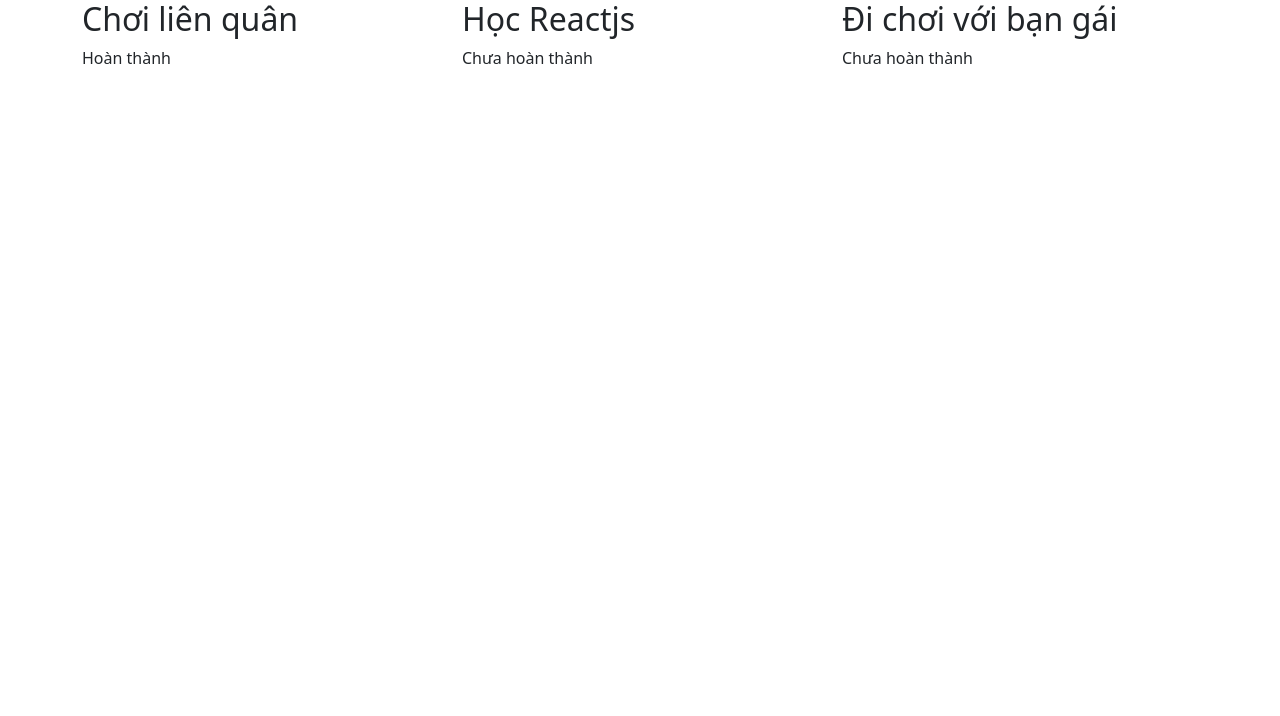
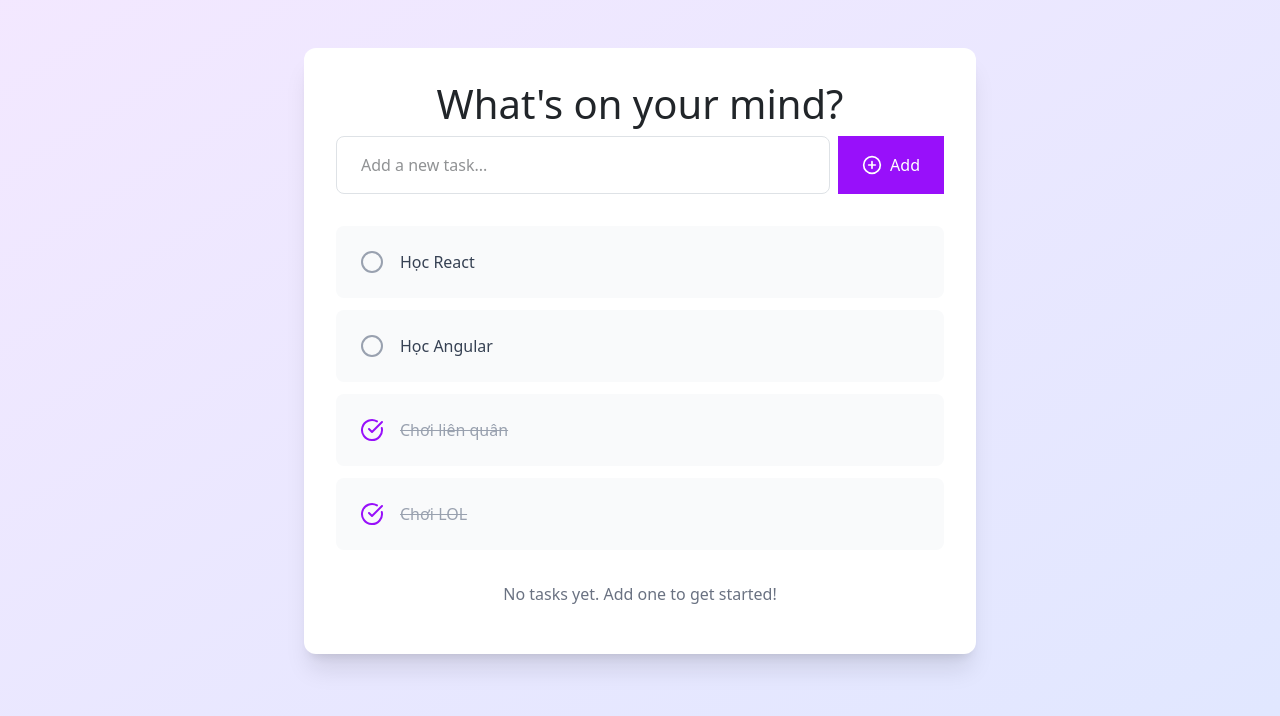
Before and after one commit to datlt2306/FPL-WEB501, a React (Vite) app in the folder reactjs/: page / in a window 1280 px wide. Shown: the top 716 px of the page. Built offline with nearby package versions, Linux system fonts and the light colour scheme.

Commit message:
refactor: move todos state management to TodoList component for better separation of concerns

```diff
--- a/reactjs/src/App.jsx
+++ b/reactjs/src/App.jsx
@@ -17,25 +17,11 @@
 // }
 
 // export default App;
-
-import { useState } from "react";
-
+import TodoList from "./components/Todo";
 function App() {
-    const [todos, setTodos] = useState([
-        { title: "Chơi liên quân", completed: true }, // todo
-        { title: "Học Reactjs", completed: false }, // todo
-        { title: "Đi chơi với bạn gái", completed: false }, // todo
-    ]);
     return (
-        <div className="container">
-            <div className="row">
-                {todos.map((todo) => (
-                    <div className="col" key={todo.title}>
-                        <h2>{todo.title}</h2>
-                        <p>{todo.completed ? "Hoàn thành" : "Chưa hoàn thành"}</p>
-                    </div>
-                ))}
-            </div>
+        <div>
+            <TodoList />
         </div>
     );
 }
--- a/reactjs/src/components/Todo.jsx
+++ b/reactjs/src/components/Todo.jsx
@@ -1,5 +1,12 @@
 import { PlusCircle, Trash2, CheckCircle, Circle } from "lucide-react";
+import { useState } from "react";
 function TodoList() {
+    const [todos, setTodos] = useState([
+        { id: 1, title: "Học React", completed: false }, // todo
+        { id: 2, title: "Học Angular", completed: false }, // todo
+        { id: 3, title: "Chơi liên quân", completed: true }, // todo
+        { id: 4, title: "Chơi LOL", completed: true }, // todo
+    ]);
     return (
         <div className="min-h-screen bg-gradient-to-br from-purple-100 to-indigo-100 py-12 px-4">
             <div className="max-w-2xl mx-auto">
@@ -26,27 +33,35 @@ function TodoList() {
                     </form>
 
                     <div className="space-y-3">
-                        <div className="flex items-center gap-3 p-4 bg-gray-50 rounded-lg group hover:bg-gray-100 transition-colors">
+                        {todos.map((todo) => (
+                            <div
+                                key={todo.id}
+                                className="flex items-center gap-3 p-4 bg-gray-50 rounded-lg group hover:bg-gray-100 transition-colors"
+                            >
+                                {todo.completed ? (
+                                    <button className="text-gray-400 hover:text-purple-600 transition-colors">
+                                        <CheckCircle className="text-purple-600" size={24} />
+                                    </button>
+                                ) : (
                                     <button className="text-gray-400 hover:text-purple-600 transition-colors">
                                         <Circle size={24} />
                                     </button>
-                            <span className="flex-1 text-lg text-gray-700">Inactive Task</span>
-                            <button className="text-gray-400 hover:text-red-600 opacity-0 group-hover:opacity-100! transition-all">
-                                <Trash2 size={20} />
-                            </button>
-                        </div>
+                                )}
 
-                        <div className="flex items-center gap-3 p-4 bg-gray-50 rounded-lg group hover:bg-gray-100 transition-colors">
-                            <button className="text-gray-400 hover:text-purple-600 transition-colors">
-                                <CheckCircle className="text-purple-600" size={24} />
-                            </button>
-                            <span className="flex-1 text-lg text-gray-400 line-through">
-                                Active Task
+                                <span
+                                    className={`"flex-1 text-lg" ${
+                                        todo.completed
+                                            ? "line-through text-gray-400"
+                                            : " text-gray-700"
+                                    }`}
+                                >
+                                    {todo.title}
                                 </span>
                                 <button className="text-gray-400 hover:text-red-600 opacity-0 group-hover:opacity-100! transition-all">
                                     <Trash2 size={20} />
                                 </button>
                             </div>
+                        ))}
                     </div>
 
                     <div className="text-center text-gray-500 mt-8">
```
Lines whose indentation alone changed are shown as unchanged.
